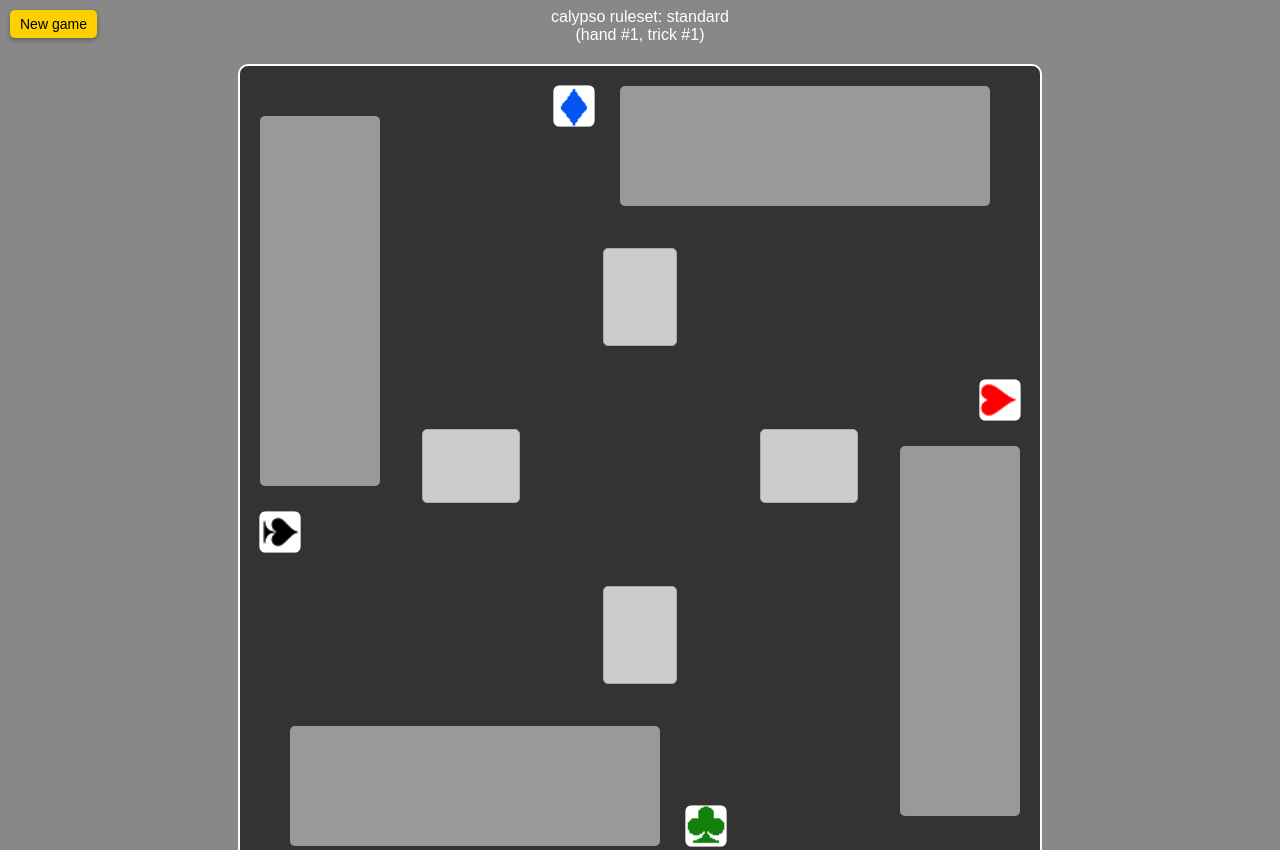
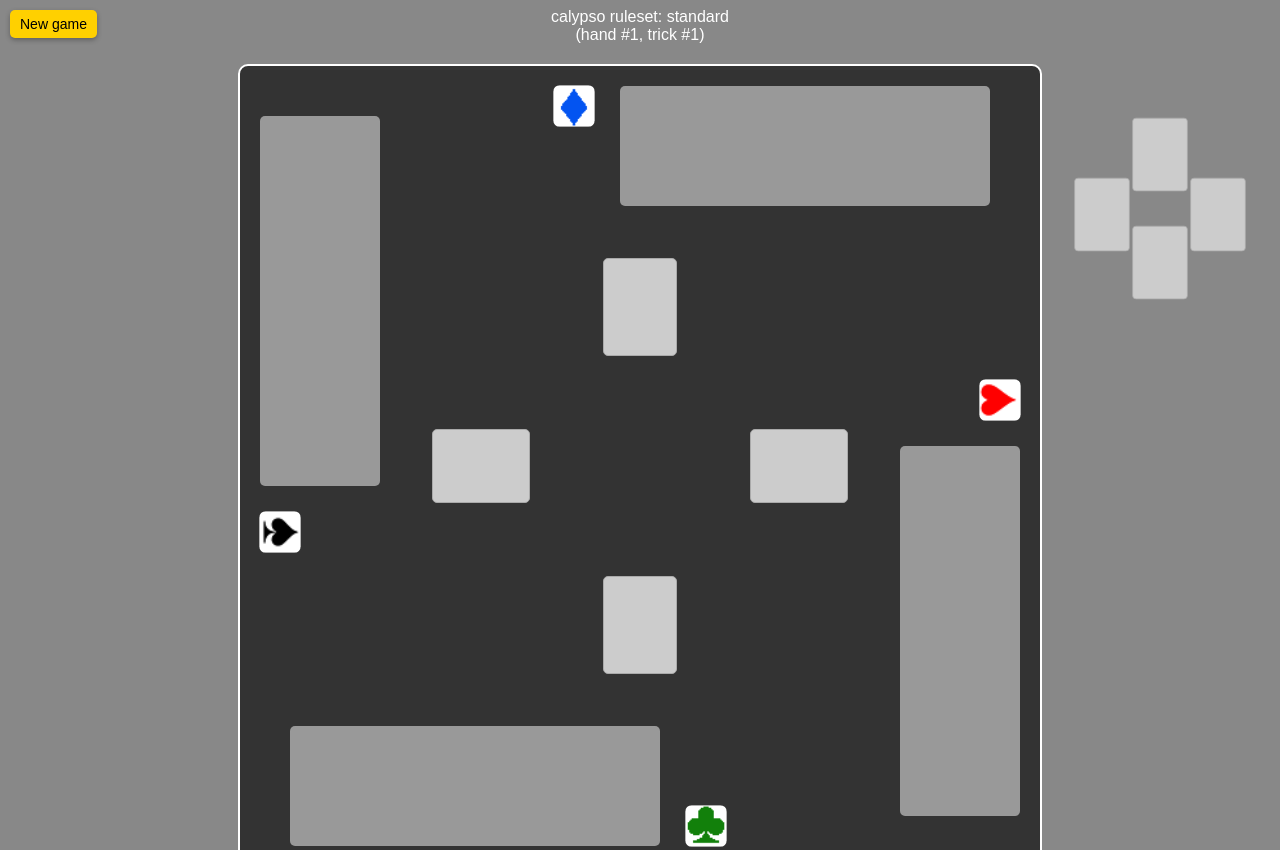
Before and after one commit to ADBond/calypso, a website built with Vite: page index.html in a window 1280 px wide. Shown: the top 850 px of the page. Built offline with nearby package versions, Linux system fonts and the light colour scheme.

Commit message:
previous trick displayed

```diff
--- a/index.html
+++ b/index.html
@@ -34,6 +34,11 @@
     <div id="game-board" class="game-board">
     </div>
 
+    <div id="previous-trick" class="previous-trick">
+        <div id="prev-area" class="prev-area">
+        </div>
+    </div>
+
     <div class="hand">
         <div id="player-hand"></div>
     </div>
--- a/public/style.css
+++ b/public/style.css
@@ -139,10 +139,53 @@ body {
     margin: 5px 0;
 }
 
+.previous-trick {
+    position: absolute;
+    right: 20px;
+    top: 100px;
+    width: 200px;
+    text-align: center;
+}
+
+.prev-area {
+    position: relative;
+    width: 100%;
+    height: 220px;
+}
+
+.prev-slot {
+    position: absolute;
+    transform: scale(0.75);
+    transform-origin: center center;
+}
+
+#prev-comp1-4 {
+    top: 60px;
+    left: 0;
+}
+
+#prev-comp2-4 {
+    top: 0;
+    right: 0;
+    left: 50%;
+    transform: translateX(-50%) scale(0.75);
+}
+
+#prev-comp3-4 {
+    top: 60px;
+    right: 0;
+}
+
+#prev-player-4 {
+    bottom: 0;
+    left: 50%;
+    transform: translateX(-50%) scale(0.75);
+}
+
 .played {
     height: 110px;
     position: absolute;
-    bottom: 170px;
+    bottom: 180px;
     left: 50%;
     transform: translateX(-50%);
 }
--- a/src/interface/render.ts
+++ b/src/interface/render.ts
@@ -26,6 +26,8 @@ export async function renderState(state: GameStateForUI) {
 
   const gameBoard = document.getElementById("game-board")!;
   gameBoard.innerHTML = '';
+  const prevElContainer = document.getElementById("prev-area")!;
+  prevElContainer.innerHTML = '';
 
   state.playerNameArr.forEach(p => {
     const areaEl = document.createElement("div");
@@ -34,6 +36,14 @@ export async function renderState(state: GameStateForUI) {
     // imaginary square to hold calypso holder, for easy rotaters
     const playerCalypsoSquareEl = document.createElement("div");
     const calypsoEl = document.createElement("div");
+    const prevEl = document.createElement("div");
+    prevEl.id = `prev-${p}-${n_players}`;
+    prevEl.classList.add("prev-slot");
+    prevElContainer.appendChild(prevEl);
+    const prevCard = state.previous[p as PlayerName];
+    const pevCardEl = createCardElement(prevCard!== null ? prevCard.toStringShort() : "");
+    pevCardEl.classList.add('played-card');
+    prevEl.appendChild(pevCardEl);
     areaEl.classList.add("player-area");
     areaEl.classList.add(`${p}-${n_players}`);
     playedEl.id = `played-${p}-${n_players}`;
```
